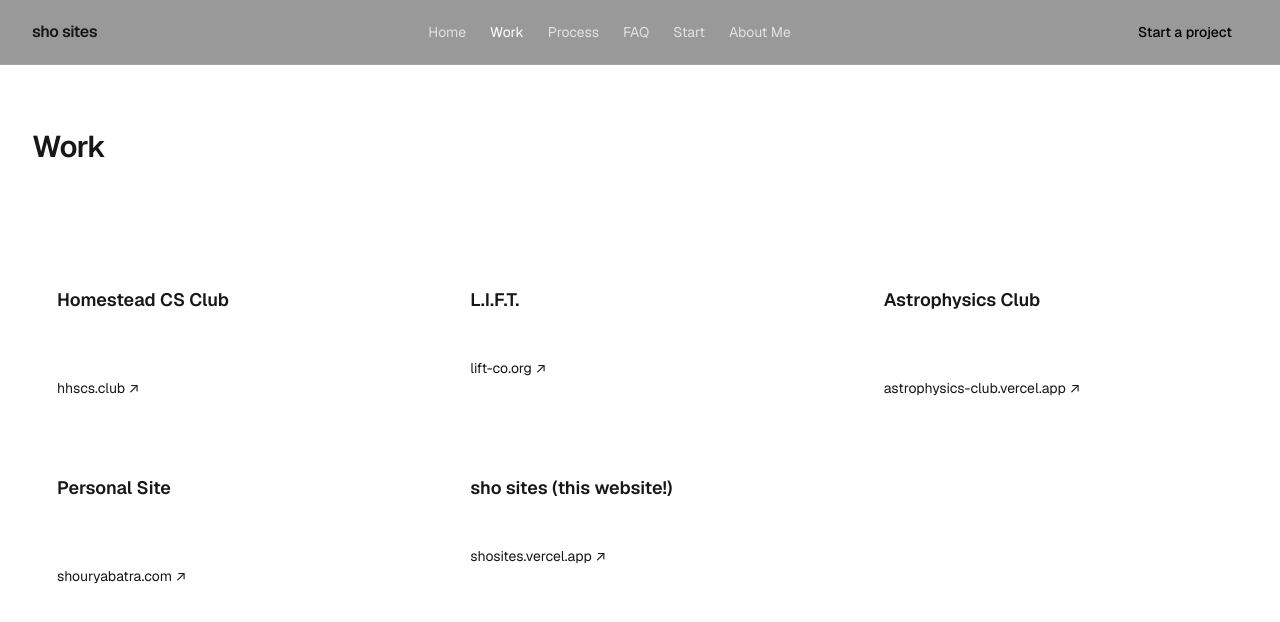
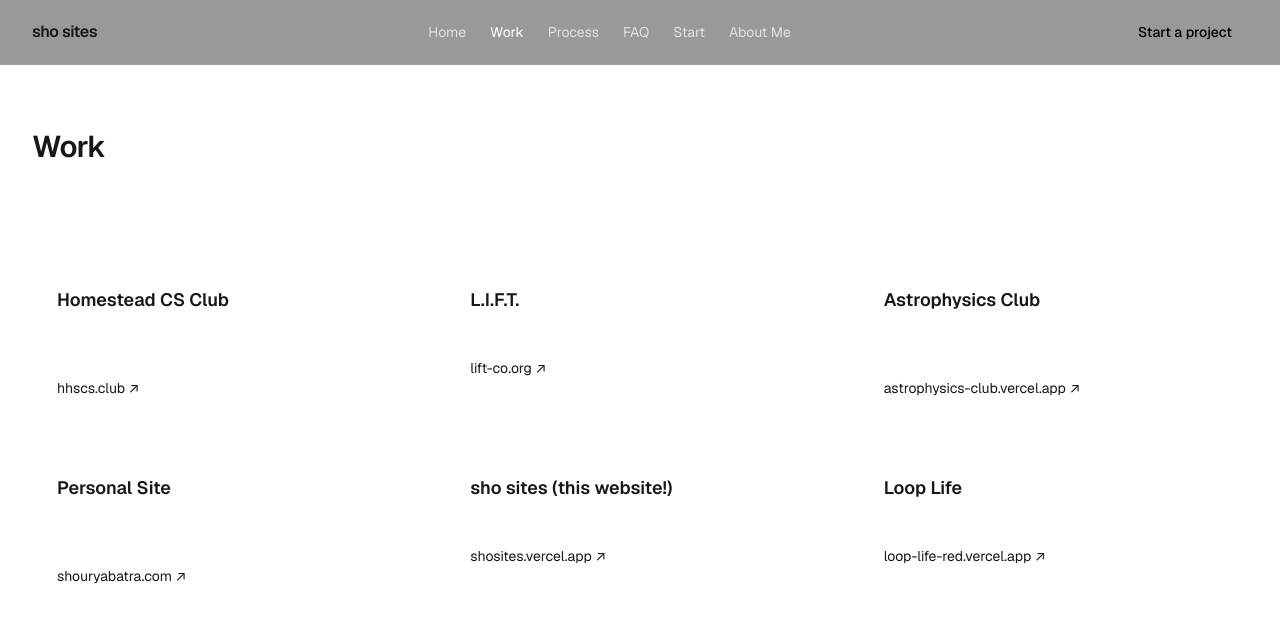
Before and after one commit to sho-sites/shosites, a Next.js app: page /work in a window 1280 px wide. Shown: the top 622 px of the page. Built offline with nearby package versions, Linux system fonts and the light colour scheme.

Commit message:
Update page.js

```diff
--- a/src/app/work/page.js
+++ b/src/app/work/page.js
@@ -42,6 +42,12 @@
     href: "https://shosites.vercel.app/",
     label: "shosites.vercel.app ↗",
   },
+  {
+    title: "Loop Life",
+    description: "Light themed site for loop life business",
+    href: "loop-life-red.vercel.app",
+    label: "loop-life-red.vercel.app ↗",
+  },
 ];
 
 export default function WorkPage() {
```
